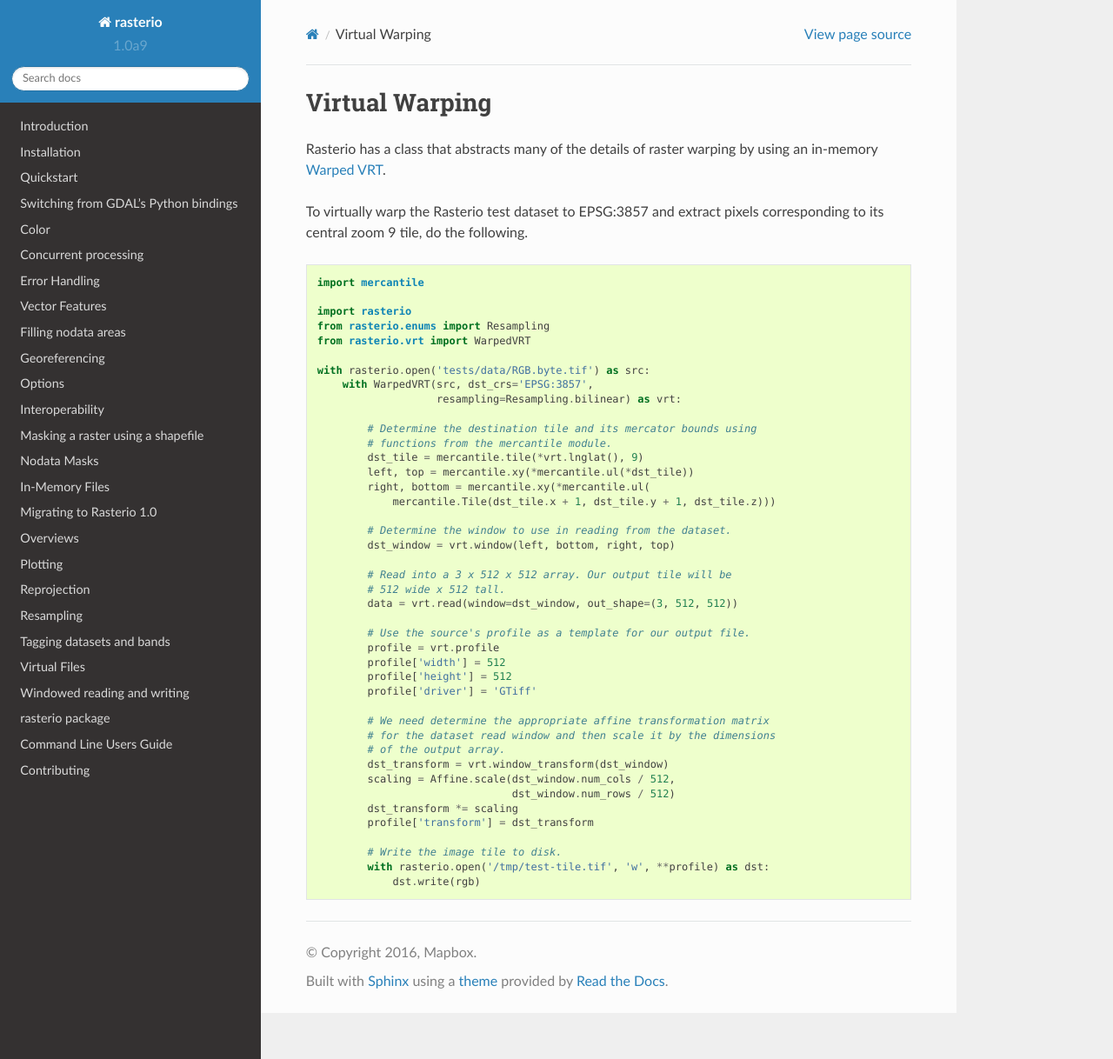
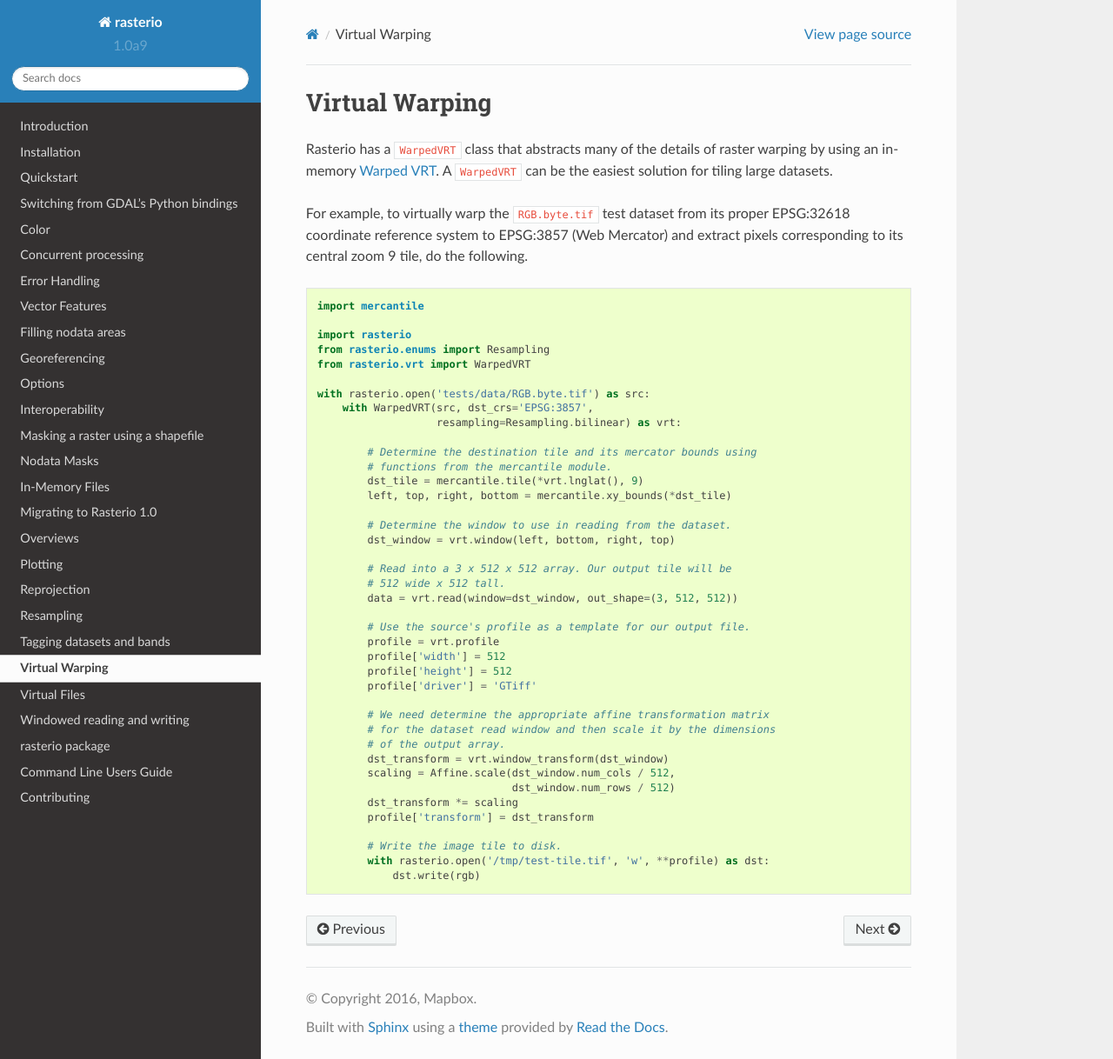
Before and after one commit to rasterio/rasterio, a Sphinx documentation site: the page built from docs/topics/virtual-warping.rst, in a window 1280 px wide and 1218 px high. Shown: the whole window at 87% size. Built offline with Sphinx 7.4.7 and the Read the Docs theme 2.0.0, drawn with Linux system fonts in a browser that asks for light colours; pages that are not in the unit, such as notebooks, are missing from menus.

Commit message:
Update WarpedVRT topic and indexes

```diff
--- a/docs/index.rst
+++ b/docs/index.rst
@@ -79,6 +79,7 @@ Advanced topics
    topics/reproject
    topics/resampling
    topics/tags
+   topics/virtual-warping
    topics/vsi
    topics/windowed-rw
 
--- a/docs/topics/index.rst
+++ b/docs/topics/index.rst
@@ -22,5 +22,6 @@ General Concepts
     reproject
     resampling
     tags
+    virtual-warping
     vsi
     windowed-rw
--- a/docs/topics/virtual-warping.rst
+++ b/docs/topics/virtual-warping.rst
@@ -1,12 +1,14 @@
 Virtual Warping
 ===============
 
-Rasterio has a class that abstracts many of the details of raster warping by
-using an in-memory `Warped VRT
-<http://www.gdal.org/gdal_vrttut.html#gdal_vrttut_warped>`__.
+Rasterio has a ``WarpedVRT`` class that abstracts many of the details of raster
+warping by using an in-memory `Warped VRT
+<http://www.gdal.org/gdal_vrttut.html#gdal_vrttut_warped>`__. A ``WarpedVRT`` can
+be the easiest solution for tiling large datasets.
 
-To virtually warp the Rasterio test dataset to EPSG:3857 and extract pixels
-corresponding to its central zoom 9 tile, do the following.
+For example, to virtually warp the ``RGB.byte.tif`` test dataset from its
+proper EPSG:32618 coordinate reference system to EPSG:3857 (Web Mercator) and
+extract pixels corresponding to its central zoom 9 tile, do the following.
 
 .. code-block:: python
 
@@ -23,9 +25,7 @@ corresponding to its central zoom 9 tile, do the following.
           # Determine the destination tile and its mercator bounds using
           # functions from the mercantile module.
           dst_tile = mercantile.tile(*vrt.lnglat(), 9)
-          left, top = mercantile.xy(*mercantile.ul(*dst_tile))
-          right, bottom = mercantile.xy(*mercantile.ul(
-              mercantile.Tile(dst_tile.x + 1, dst_tile.y + 1, dst_tile.z)))
+          left, top, right, bottom = mercantile.xy_bounds(*dst_tile)
 
           # Determine the window to use in reading from the dataset.
           dst_window = vrt.window(left, bottom, right, top)
```
